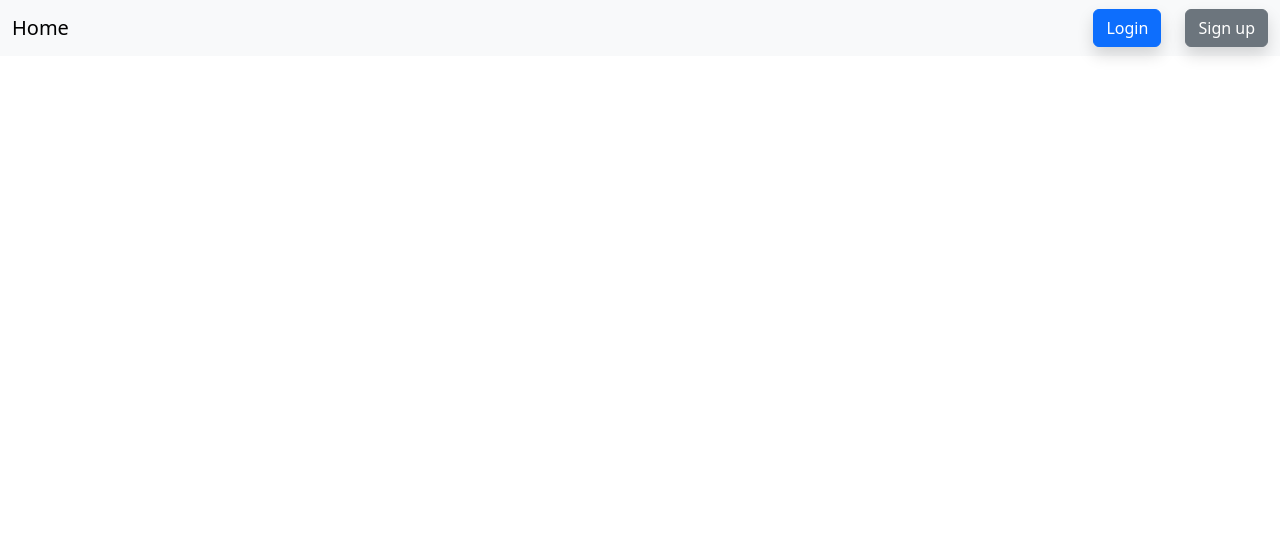
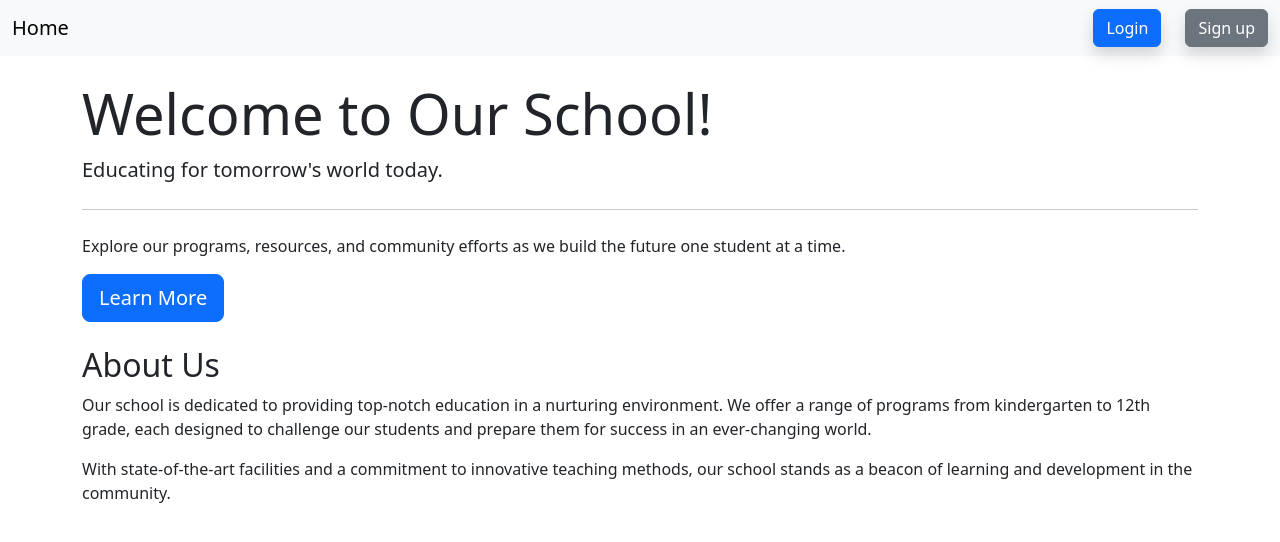
Before and after one commit to Amehroke/MiniProject, a Flask app: page / in a window 1280 px wide. Shown: the top 542 px of the page. Run offline with Flask 3, Linux system fonts and the light colour scheme.

Commit message:
Created a generic homepage

```diff
--- a/app/templates/home.html
+++ b/app/templates/home.html
@@ -4,9 +4,30 @@
     Home
 {% endblock %}
 
+{% block content %}
+<div class="container mt-4">
+    <!-- Welcome Banner -->
+    <div class="jumbotron">
+        <h1 class="display-4">Welcome to Our School!</h1>
+        <p class="lead">Educating for tomorrow's world today.</p>
+        <hr class="my-4">
+        <p>Explore our programs, resources, and community efforts as we build the future one student at a time.</p>
 
-{% block content %}
+        <a class="btn btn-primary btn-lg" href="#" role="button">Learn More</a>
+    </div>
 
- <!-- PUT CODE HERE -->
+    <!-- About the School Section -->
+    <div class="row mt-4">
+        <div class="col-md-12">
+            <h2>About Us</h2>
+            <p>
+                Our school is dedicated to providing top-notch education in a nurturing environment. We offer a range of programs from kindergarten to 12th grade, each designed to challenge our students and prepare them for success in an ever-changing world.
+            </p>
+            <p>
+                With state-of-the-art facilities and a commitment to innovative teaching methods, our school stands as a beacon of learning and development in the community.
+            </p>
+        </div>
+    </div>
 
+</div>
 {% endblock %}
```
Also changed, not shown: instance/database.db.
